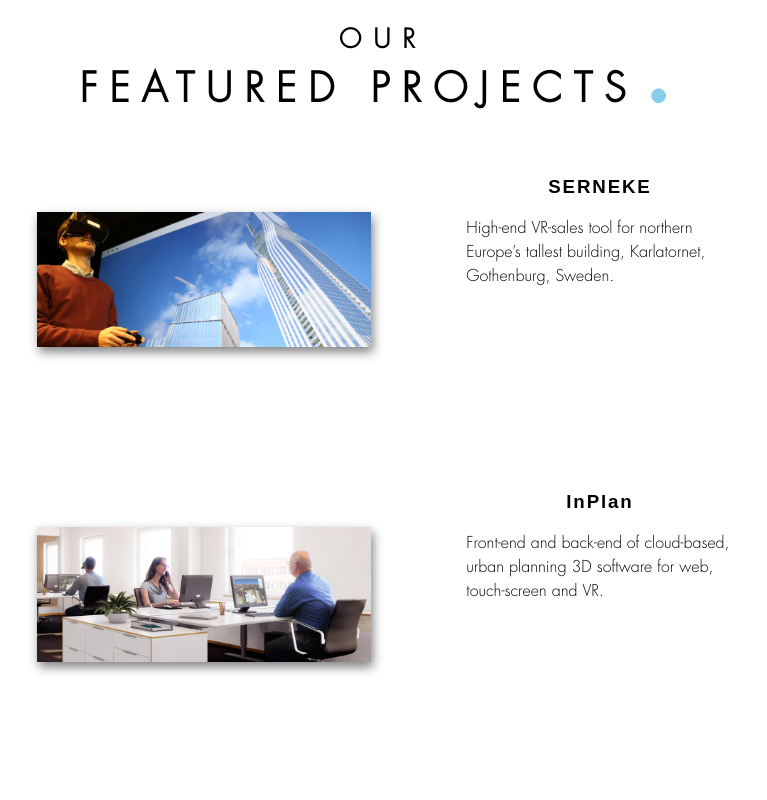
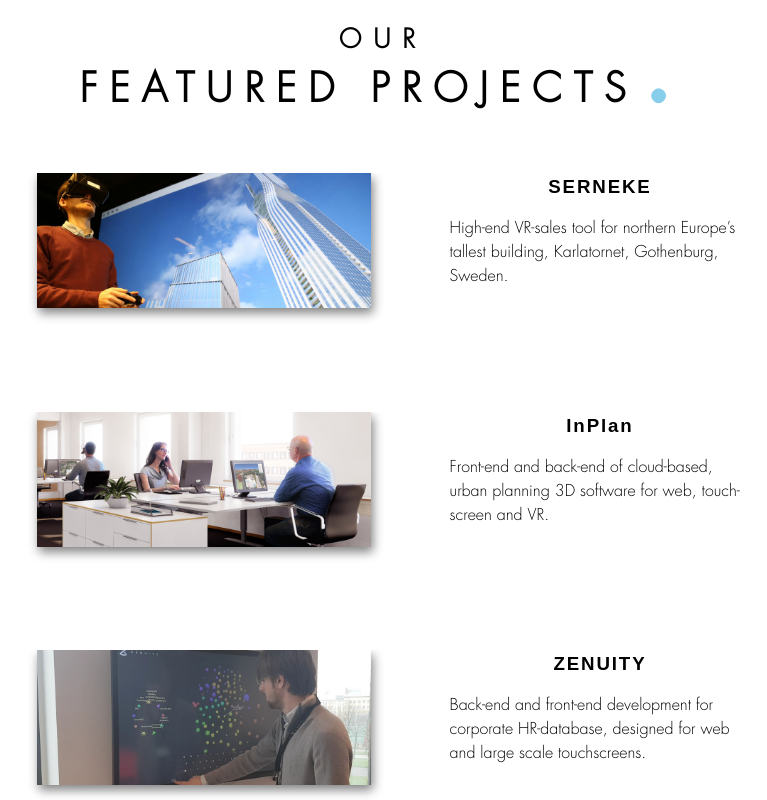
Before and after one commit to peter-wallberg/InPlan_website, a plain HTML site: page index.html in a window 1280 px wide. Shown: the part 1017-1817 px from the top of the page, without its empty margins (257-1024 px from the left). Drawn offline with Linux system fonts and the light colour scheme.

Commit message:
small changes to css

```diff
--- a/css/style.css
+++ b/css/style.css
@@ -186,7 +186,7 @@ padding:1% 30%;
 
 .video{
 	flex:3;
-	padding:5% 5%;
+	padding:0 5%;
 
 }
 
@@ -210,7 +210,7 @@ margin: 0;
 }
 
 .videoboxparagraph{
-padding: 0 10%;
+padding: 0 5%;
 }
 
 footer{
```
